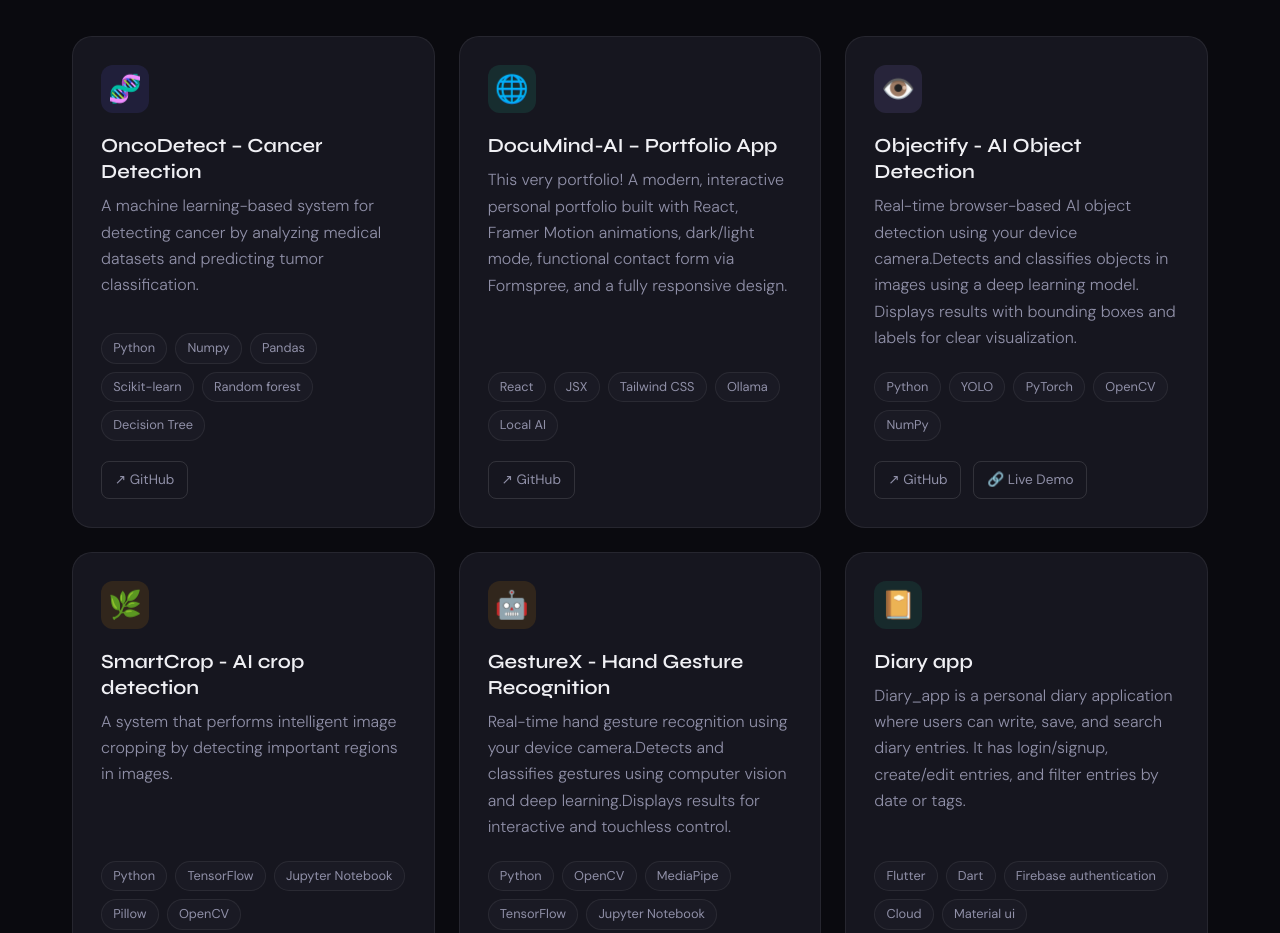
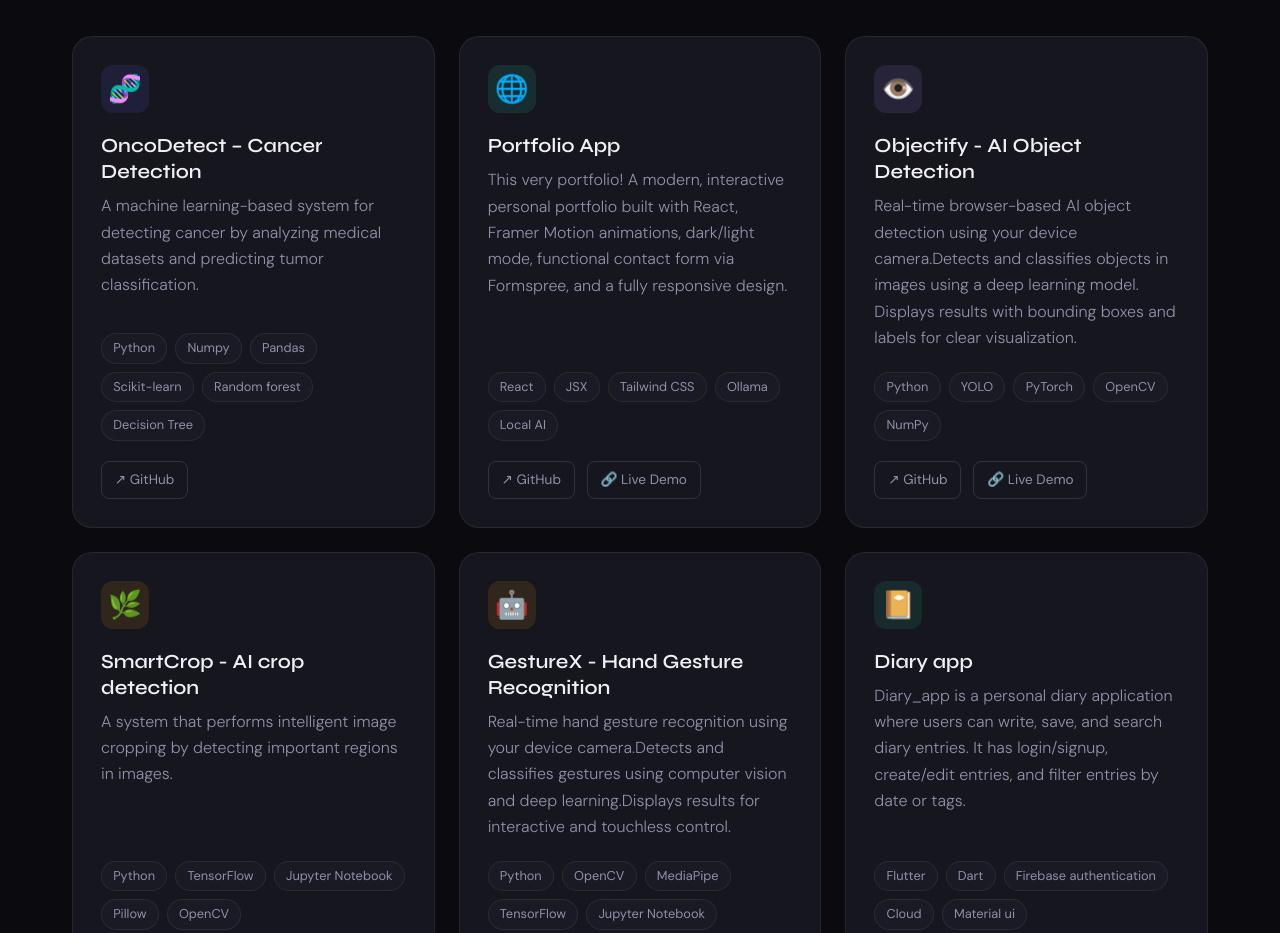
Before and after one commit to sowjanyanu-34/MyPortfolio, a React (Vite) app: page / in a window 1280 px wide. Shown: the part 1760-2693 px from the top of the page. Built offline with nearby package versions, Linux system fonts and the light colour scheme.

Commit message:
Initial commit

```diff
--- a/src/data/portfolio.js
+++ b/src/data/portfolio.js
@@ -31,11 +31,11 @@ export const projects = [
     id: 2,
     icon: '🌐',
     iconBg: 'rgba(34,211,160,0.12)',
-    title: 'DocuMind-AI – Portfolio App',
+    title: 'Portfolio App',
     desc: 'This very portfolio! A modern, interactive personal portfolio built with React, Framer Motion animations, dark/light mode, functional contact form via Formspree, and a fully responsive design.',
     tech: ['React', 'JSX', 'Tailwind CSS', 'Ollama', 'Local AI'],
-    github: 'https://github.com/sowjanyanu-34',
-    demo: '#',
+    github: 'https://github.com/sowjanyanu-34/MyPortfolio.git',
+    demo: 'https://resonant-bubblegum-dc088c.netlify.app/',
   },
   {
     id: 3,
```
